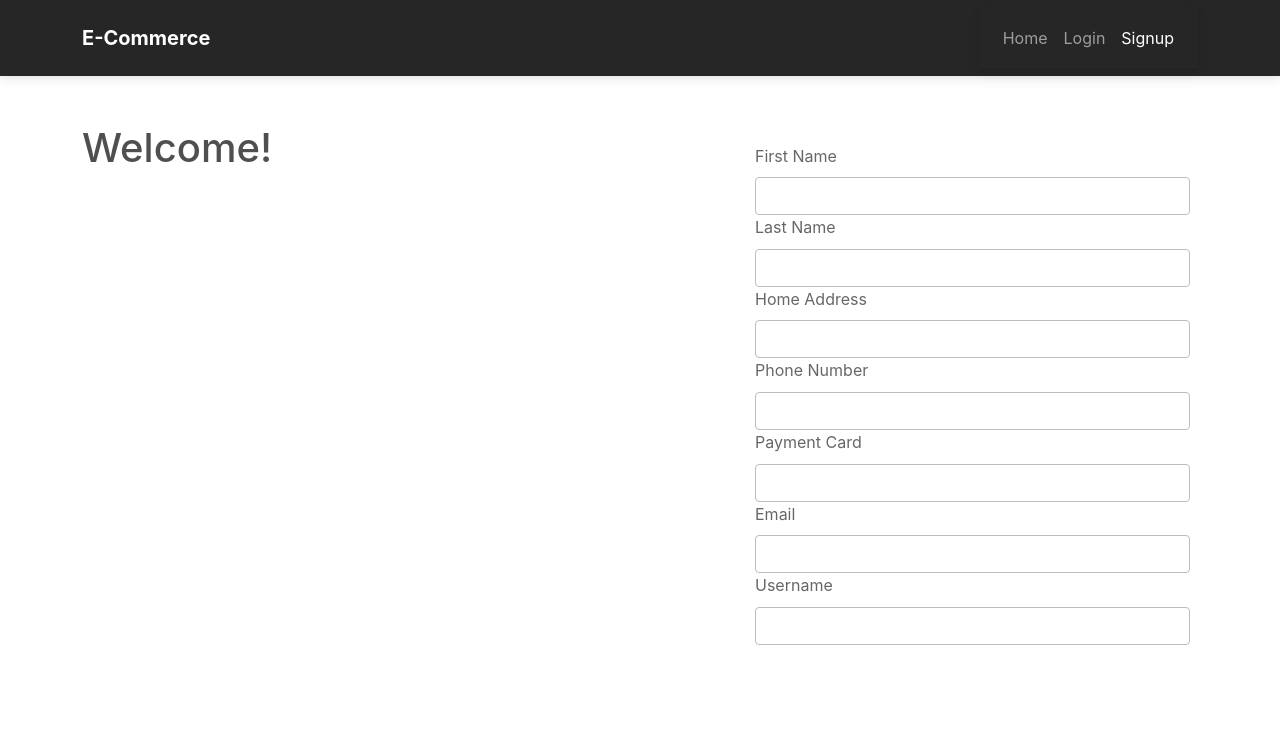
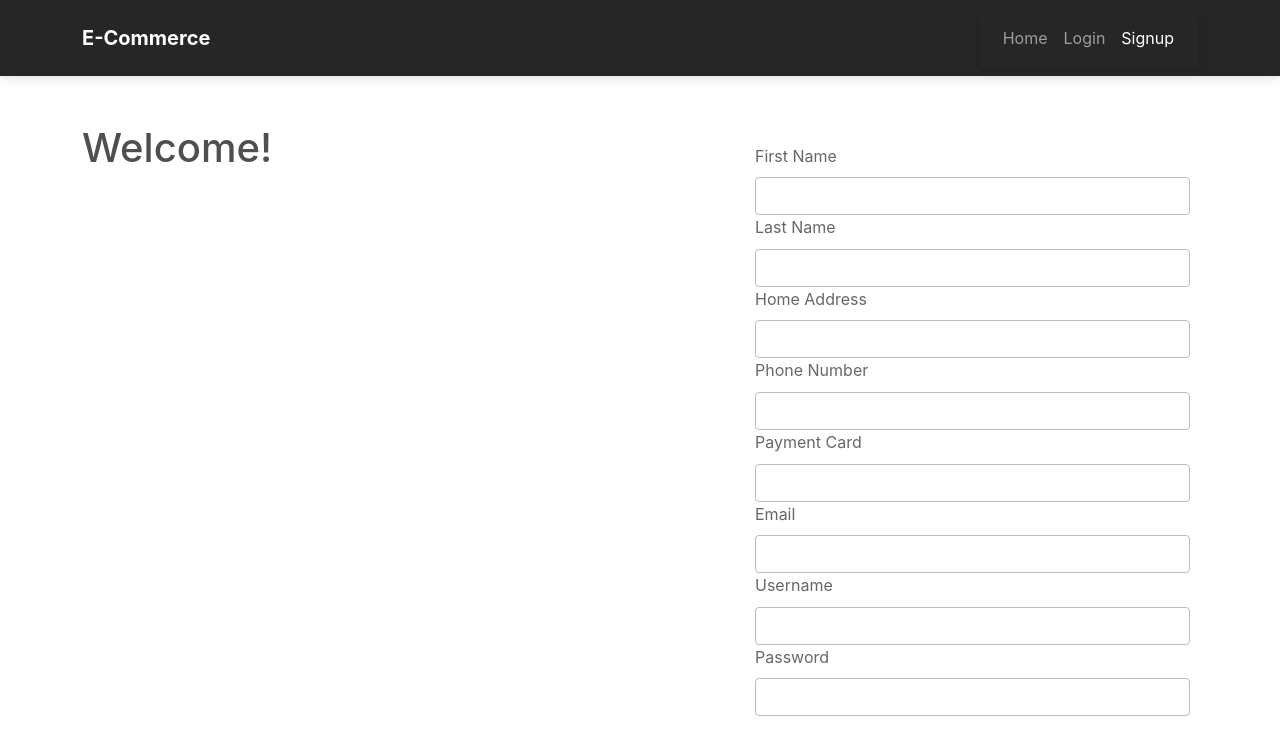
Before and after one commit to khallarrahul/phase-5-project-final, a React (Create React App) app in the folder client/: page /signup in a window 1280 px wide. Shown: the top 754 px of the page. Built offline with nearby package versions, Linux system fonts and the light colour scheme; a small style sheet from the web is missing.

Commit message:
adds password

```diff
--- a/client/src/Signup.js
+++ b/client/src/Signup.js
@@ -100,6 +100,16 @@ function Signup() {
                 onChange={handleChange}
                 required
               />
+              <label htmlFor="_password_hash" className="form-label">Password</label>
+              <input
+                type="text"
+                className="form-control"
+                id="_password_hash"
+                name="_password_hash"
+                value={formData._password_hash}
+                onChange={handleChange}
+                required
+              />
             </div>
           </form>
         </div>
```
